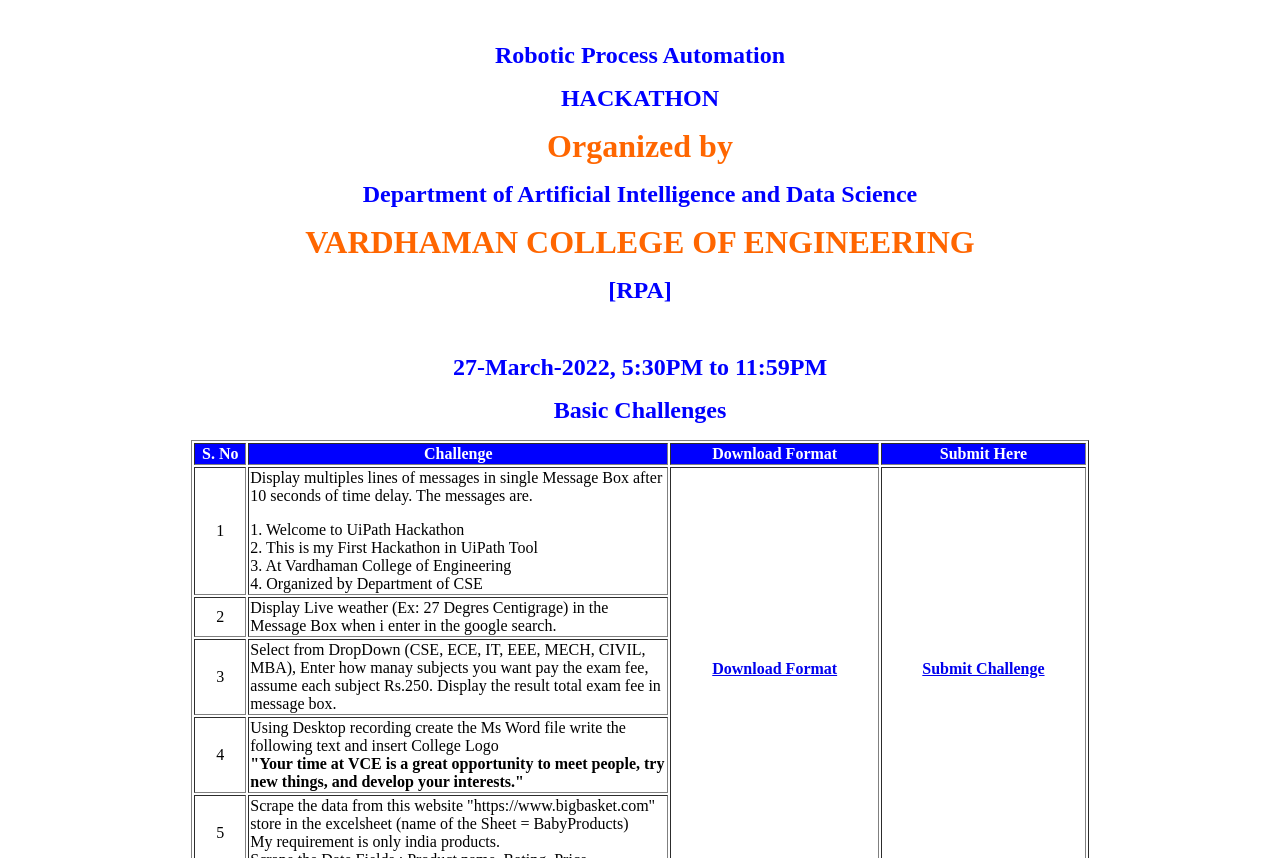
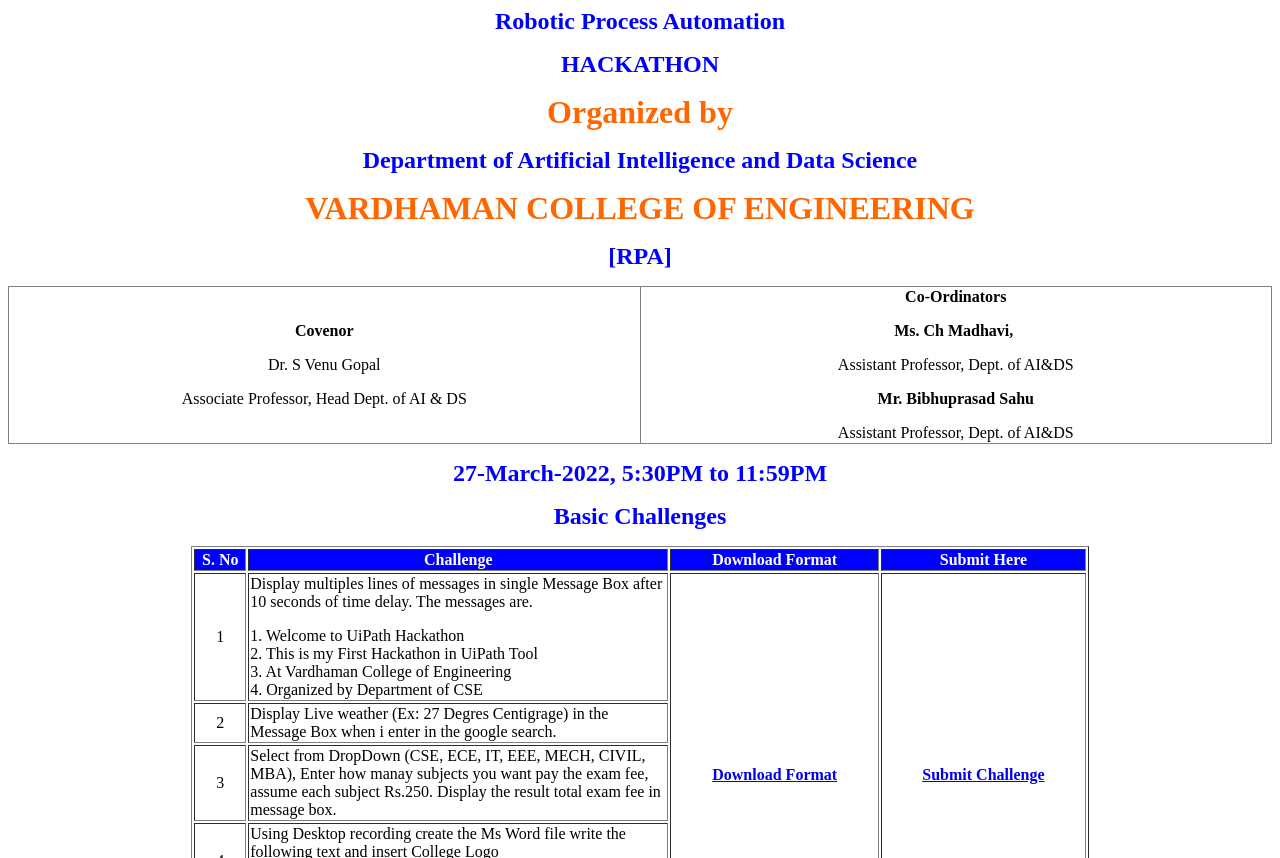
Before and after one commit to svenugopal026/2022UiPathHackathon, a plain HTML site: page index.html in a window 1280 px wide. Shown: the top 858 px of the page. Drawn offline with Linux system fonts and the light colour scheme.

Commit message:
Update index.html

```diff
--- a/index.html
+++ b/index.html
@@ -1,13 +1,29 @@
 
-<p>&nbsp;</p>
 <p></p>
-<p align="center"><span style="color: #0000ff; font-size: x-large;"><strong>Robotic Process Automation</strong></span></p>
-<p align="center"><span style="color: #0000ff; font-size: x-large;"><strong>HACKATHON</strong></span></p>
-<p align="center"><span style="color: #ff6600; font-size: xx-large;"><strong><span style="background-color: #ffffff;">Organized by</span></strong></span></p>
-<p align="center"><strong><span style="color: #0000ff; font-size: x-large;">Department of Artificial Intelligence and Data Science</span></strong></p>
+<p style="text-align: center;"><span style="color: #0000ff;"><span style="font-size: x-large;"><strong>Robotic Process Automation</strong></span></span></p>
+<p style="text-align: center;"><span style="color: #0000ff;"><span style="font-size: x-large;"><strong>HACKATHON</strong></span></span></p>
+<p style="text-align: center;"><span style="color: #0000ff;"><span style="color: #ff6600; font-size: xx-large;"><strong><span style="background-color: #ffffff;">Organized by</span></strong></span></span></p>
+<p style="text-align: center;"><span style="color: #0000ff;"><strong><span style="font-size: x-large;">Department of Artificial Intelligence and Data Science</span></strong></span></p>
 <p align="center"><strong><span style="color: #0000ff; font-size: x-large;"><span style="color: #ff6600; font-size: xx-large;"><span style="background-color: #ffffff;">VARDHAMAN</span><span style="background-color: #ffffff;"> COLLEGE OF ENGINEERING</span></span></span></strong></p>
 <p align="center"><span style="color: #0000ff; font-size: x-large;"><strong>[RPA]</strong></span></p>
-<p align="center">&nbsp;</p>
+<table style="border-collapse: collapse; width: 100%;" border="1">
+<tbody>
+<tr>
+<td style="width: 50%; text-align: center;">
+<p><strong>Covenor</strong></p>
+<p>Dr. S Venu Gopal</p>
+<p>Associate Professor, Head Dept. of AI &amp; DS</p>
+</td>
+<td style="width: 50%; text-align: center;">
+<p><strong>Co-Ordinators</strong></p>
+<p><strong>Ms. Ch Madhavi,&nbsp;</strong></p>
+<p>Assistant Professor, Dept. of AI&amp;DS</p>
+<p><strong>Mr. Bibhuprasad Sahu</strong></p>
+<p>Assistant Professor, Dept. of AI&amp;DS</p>
+</td>
+</tr>
+</tbody>
+</table>
 <p align="center"><span style="color: #0000ff; font-size: x-large;"><strong>27-March-2022, 5:30PM to 11:59PM</strong></span></p>
 <p align="center"><span style="color: #0000ff; font-size: x-large;"><strong>Basic Challenges</strong></span></p>
 <center>
```
